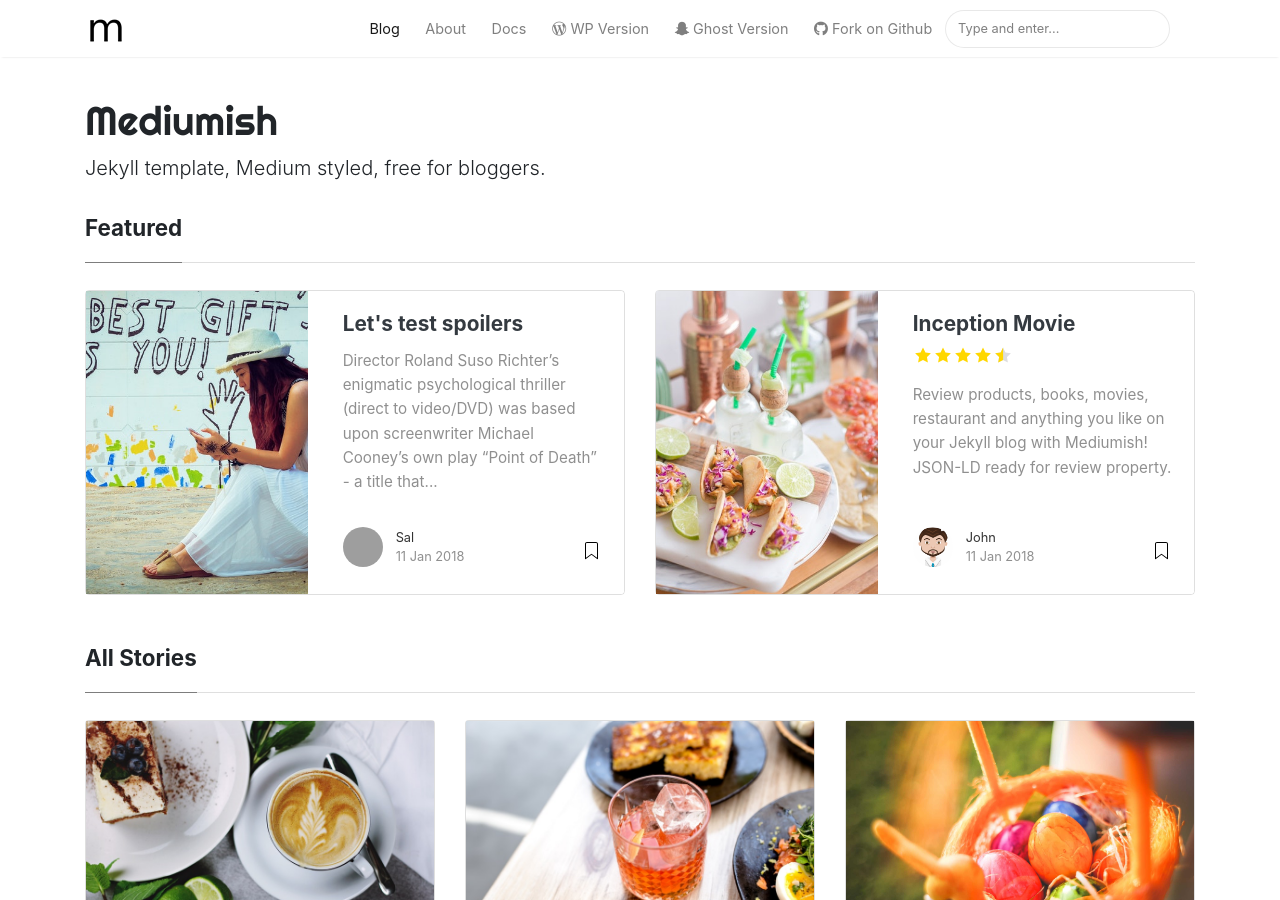
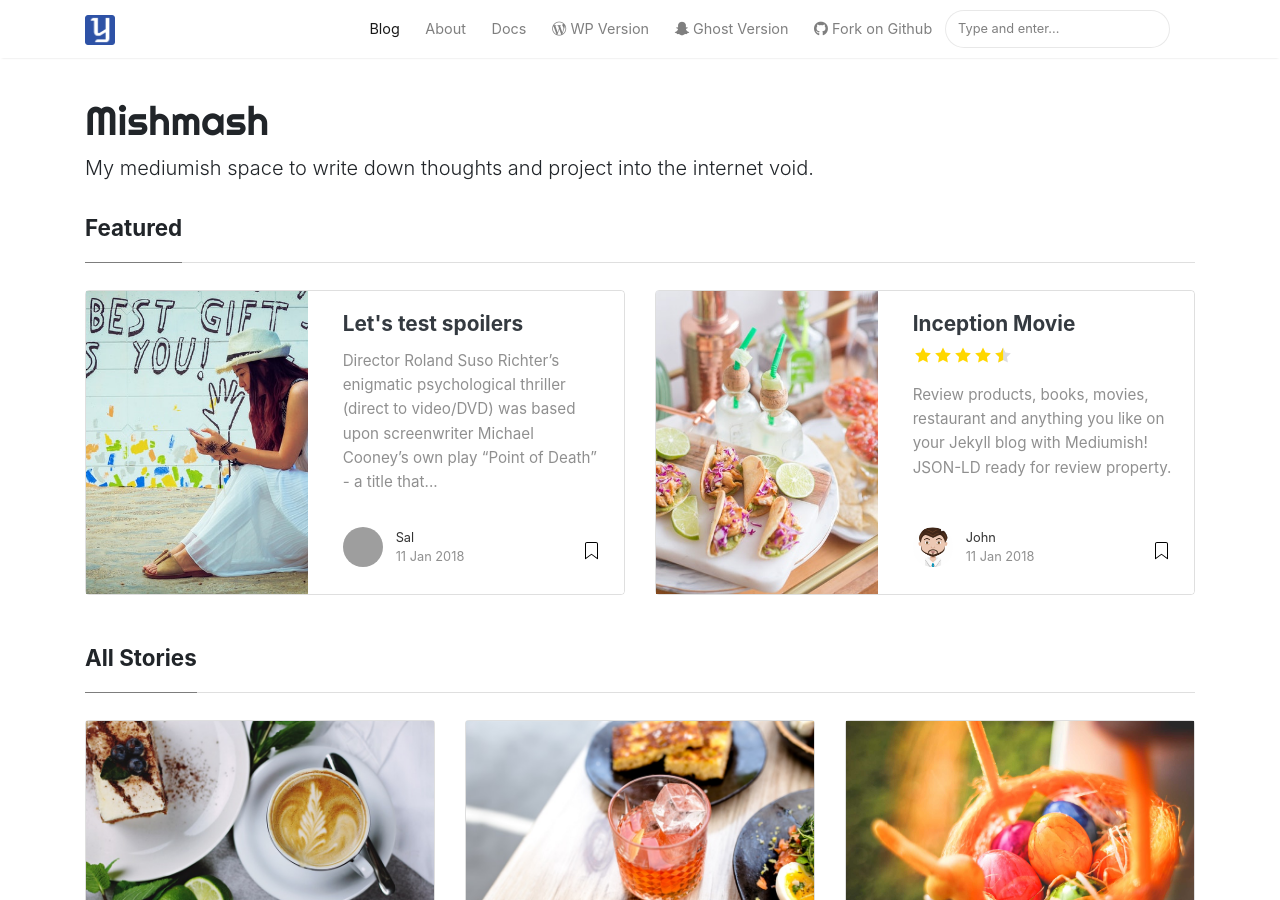
Before and after one commit to ykbarros/blog, a Jekyll site: the page built from index.html, in a window 1280 px wide and 900 px high. Built offline with Jekyll 4.4.1, drawn with Linux system fonts in a browser that asks for light colours; nearby versions of some CDN libraries; the list of posts is cut into pages by our own code; part of the change alters nothing that is shown; some of the changed text lies outside the part shown; grey boxes are pictures that could not be loaded.

Commit message:
revised config data
Removed template attributes like mailchimp or GA id.

```diff
--- a/_config.yml
+++ b/_config.yml
@@ -1,7 +1,7 @@
 # Site
-name: "Mediumish"
-title: "Mediumish"
-description: "Jekyll template, Medium styled, free for bloggers."
+name: "Mishmash"
+title: "Medium Mishmash"
+description: "My mediumish space to write down thoughts and project into the internet void."
 logo: 'assets/images/logo.png'
 favicon: 'assets/images/logo.png'
 baseurl: "/blog" # the subpath of your site, e.g. /blog
@@ -11,9 +11,9 @@ baseurl: "/blog"
 production_url : http://kimbarros.com/blog
 BASE_PATH : http://kimbarros.com/blog
 
-google_analytics: 'UA-46278016-1'
-disqus: 'demowebsite'
-mailchimp-list: 'https://wowthemes.us11.list-manage.com/subscribe/post?u=8aeb20a530e124561927d3bd8&amp;id=8c3d2d214b'
+google_analytics: ''
+disqus: ''
+mailchimp-list: ''
 include: ["_pages"]
 permalink: /:title/
 
@@ -69,8 +69,8 @@ kramdown:
 
 # Adsense (change to "enabled" to activate, also your client id and ad slot. Create a new ad unit from your Adsense account to get the slot.)
 adsense: "disabled"
-adsense-data-ad-client: "ca-pub-3412143450191416"
-adsense-data-ad-slot: "1363087678"
+adsense-data-ad-client: ""
+adsense-data-ad-slot: ""
 
 # Lazy Images ("enabled" or "disabled")
 lazyimages: "disabled"
```
Also changed, not shown: assets/images/favicon.ico, assets/images/logo.png.
